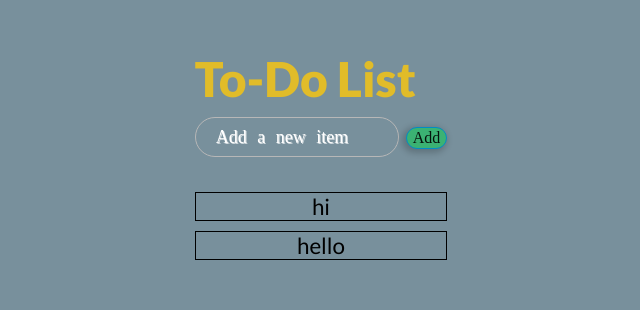
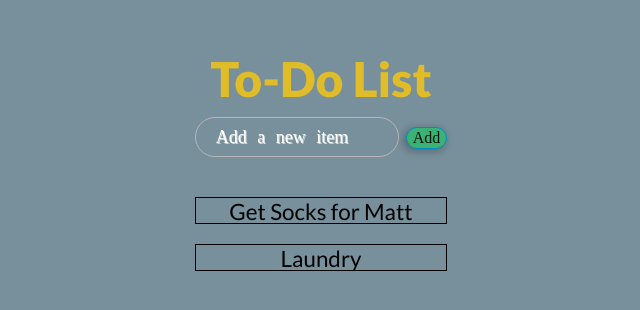
Before and after one commit to AustinNeil/React-Todo-Client, a React (Create React App) app: page / in a window 1280 px wide. Shown: the top 310 px of the page, without its empty margins (319-959 px from the left). Built offline with nearby package versions, Linux system fonts and the light colour scheme.

Commit message:
Updated styling and added error handling for blank items

```diff
--- /dev/null
+++ b/src/ErrorModal.js
@@ -0,0 +1,18 @@
+import React from 'react';
+import styled from 'styled-components';
+
+const ErrorModal = props => {
+    if(props.showError){
+        return(<ErrorBox>{props.errorMessage}</ErrorBox>)
+    }
+    return null;
+}
+
+export default ErrorModal;
+
+const ErrorBox = styled.div`
+    color: white;
+    background: #E15554;
+    font-size: 2em;
+    text-align: center;
+`;
--- a/src/TodoAdd.js
+++ b/src/TodoAdd.js
@@ -1,6 +1,6 @@
 import React from 'react';
 import styled from 'styled-components';
-const TodoAdd = ({addTodo}) => {
+const TodoAdd = props => {
     let input;
     return(
         <div>
@@ -8,9 +8,13 @@ const TodoAdd = ({addTodo}) => {
             ref={node => {
                 input = node;
             }}/>
-            <Button onClick={() => {
-                addTodo(input.value);
-                input.value = '';
+            <Button onClick={(event) => {
+                if(input.value === ''){
+                    props.handleError("Cannot add empty Todo Item");
+                } else {
+                    props.addTodo(input.value);
+                    input.value = '';
+                }
             }}> Add </Button>
         </div>
     );
@@ -25,7 +29,7 @@ const Input = styled.input`
     box-sizing: content-box;
     width: 9em;
     height: 1em;
-    margin: 10px 7px 10px 0;
+    margin: 10px 7px 5px 0;
     padding: 10px 20px;
     border: 1px solid #b7b7b7;
     -webkit-border-radius: 10px;
--- a/src/TodoContainer.js
+++ b/src/TodoContainer.js
@@ -2,13 +2,17 @@ import React, {Component} from 'react';
 import TodoAdd from './TodoAdd';
 import TodoTitle from './TodoTitle';
 import TodoList from './TodoList';
+import ErrorModal from './ErrorModal';
+import styled from 'styled-components';
 // Container, Should store the State
 window.id = 0;
 export default class TodoContainer extends Component {
     constructor(props){
         super(props);
         this.state = {
-            data: [{text: "hi", id: 6}, {text:"hello",id: 7}]
+            data: [{text: "Get Socks for Matt", id: 6}, {text:"Laundry",id: 7}],
+            showError: false,
+            errorMessage: 'Error!'
         }
     }
     // add handler
@@ -18,7 +22,7 @@ export default class TodoContainer extends Component {
             const data = [...state.data, todo];
             return{data}
         })
-    }
+    };
     // remove handler
     handleRemove(id){
         const remainder = this.state.data.filter((todo) => {
@@ -27,17 +31,45 @@ export default class TodoContainer extends Component {
             }
         });
         this.setState({data: remainder});
+    };
+    // handle errors
+    handleError(e){
+        this.setState((prevState) => {
+            return {
+                showError: !prevState.showError,
+                errorMessage: e
             }
+        })
+        setTimeout(function(){
+            this.setState(() => {
+                return {
+                    showError: false,
+                    errorMessage: ''
+                }
+            })
+        }.bind(this),3500);
+    };
     render(){
         return(
             <div>
+                <ErrorModal showError={this.state.showError} errorMessage={this.state.errorMessage} handleError={this.handleError.bind(this)}/>
+                <Container>
                     <TodoTitle/>
-                <TodoAdd addTodo={this.addTodo.bind(this)}/>
+                    <TodoAdd addTodo={this.addTodo.bind(this)} handleError={this.handleError.bind(this)}/>
                     <TodoList
                         todos={this.state.data}
                         remove={this.handleRemove.bind(this)}
                     />
+                </Container>
             </div>
         )
     }
 }
+
+const Container = styled.div`
+    display: flex;
+    flex-direction: column;
+    width: 600px;
+    align-items: center;
+    justify-content: center;
+`;
--- a/src/TodoItem.js
+++ b/src/TodoItem.js
@@ -15,7 +15,7 @@ const ItemContainer = styled.li`
     list-style-type: none;
     font-size: 1.2em;
     padding: 0 0 0 0;
-    margin: 10px 0 10px 0;
+    margin: 10px 0 20px 0;
     font-size: 1.4em;
     text-align: center;
 `;
@@ -24,4 +24,6 @@ const Item = styled.div`
     border: 1px solid black;
     padding: 0;
     margin: 0;
+    width: 250px;
+    height: 25px;
 `;
--- a/src/TodoList.js
+++ b/src/TodoList.js
@@ -3,8 +3,6 @@ import TodoItem from './TodoItem';
 import styled from 'styled-components';
 const TodoList = props => {
     // Map through all todos
-    console.log(props);
-    console.log(props.todos);
     const todoNode = props.todos.map((todo) => {
         return (<TodoItem todo={todo} key={todo.id} remove={props.remove}/>)
     })
--- a/src/TodoTitle.js
+++ b/src/TodoTitle.js
@@ -16,4 +16,8 @@ const TitleContainer = styled.span`
     width: 100%;
     color: #E1BC29;
     font-weight: 700;
+    display: flex;
+    flex-direction: column;
+    justify-content: center;
+    align-items: center;
 `;
```
Lines whose indentation alone changed are shown as unchanged.
